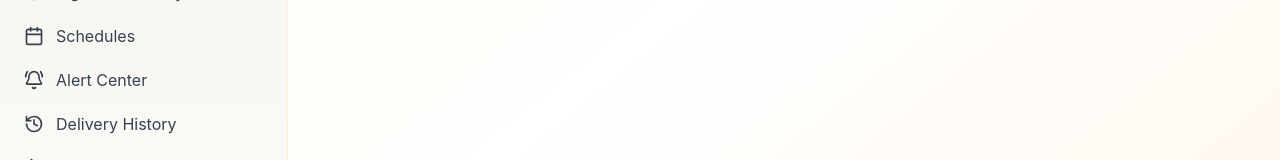
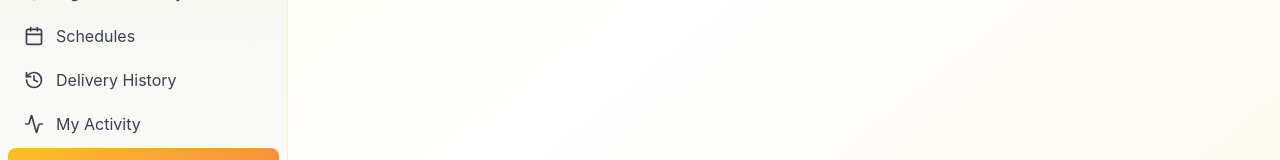
Before and after one commit to kannikakak/Roaming_Management_System_Project, a React (Create React App) app in the folder frontend/: page /users in a window 1280 px wide. Shown: the part 544-704 px from the top of the page. Built offline with nearby package versions, Linux system fonts and the light colour scheme; no server answers; sample sign-in values are in the browser's storage.

Commit message:
remove-alert-center

```diff
--- a/frontend/src/components/Sidebar/Sidebar.tsx
+++ b/frontend/src/components/Sidebar/Sidebar.tsx
@@ -17,7 +17,6 @@ import {
   ShieldCheck,
   Shield,
   ClipboardList,
-  BellRing,
   DatabaseBackup,
   Database,
 } from 'lucide-react';
@@ -35,7 +34,6 @@ const navItems = [
   { label: 'Data Sources', icon: <Database size={20} />, path: '/data-sources', roles: ['admin', 'analyst'] },
   { label: 'Ingestion History', icon: <History size={20} />, path: '/ingestion-history', roles: ['admin', 'analyst'] },
   { label: 'Schedules', icon: <Calendar size={20} />, path: '/schedules' },
-  { label: 'Alert Center', icon: <BellRing size={20} />, path: '/alert-center' },
   { label: 'Delivery History', icon: <History size={20} />, path: '/delivery-history' },
   { label: 'My Activity', icon: <Activity size={20} />, path: '/my-activity' },
   { label: 'Users', icon: <Users size={20} />, path: '/users', roles: ['admin'] },
```
Also changed, not shown: 1 other file (tests, documents, lock files or other folders).
